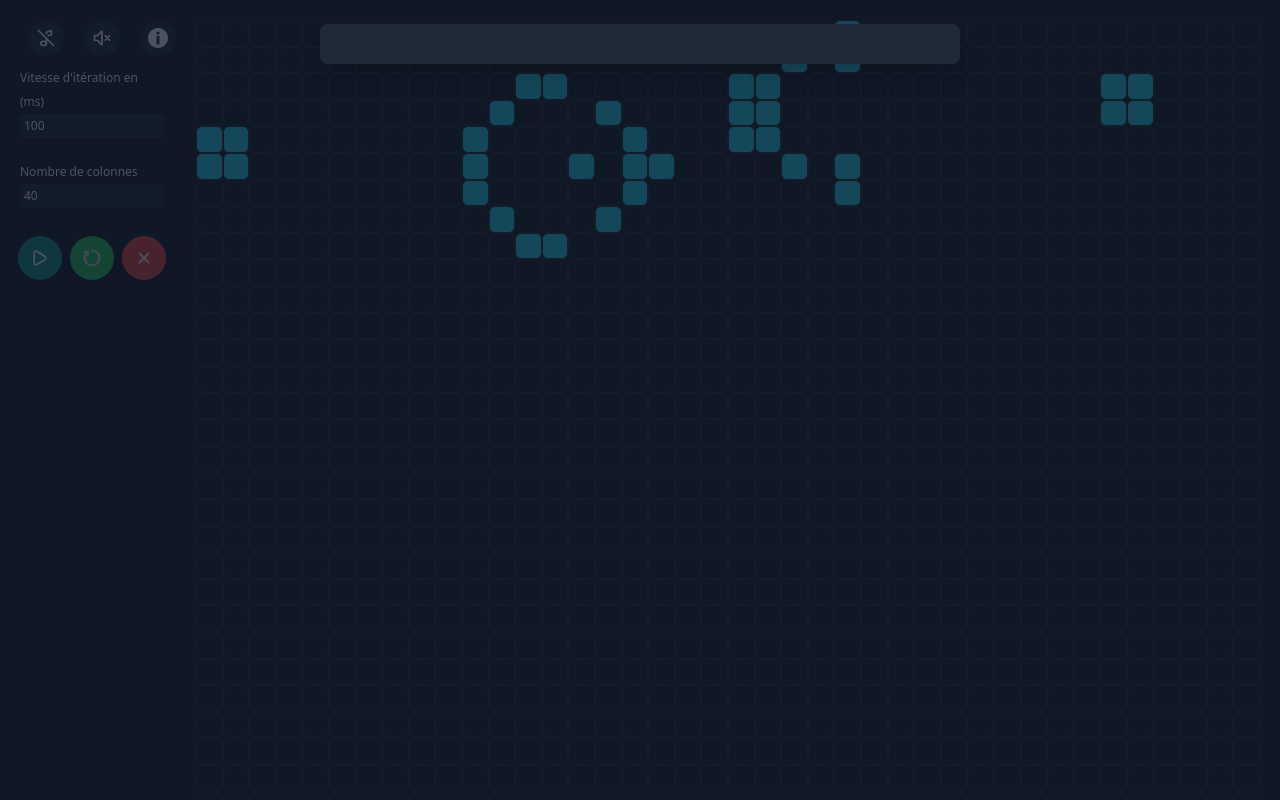
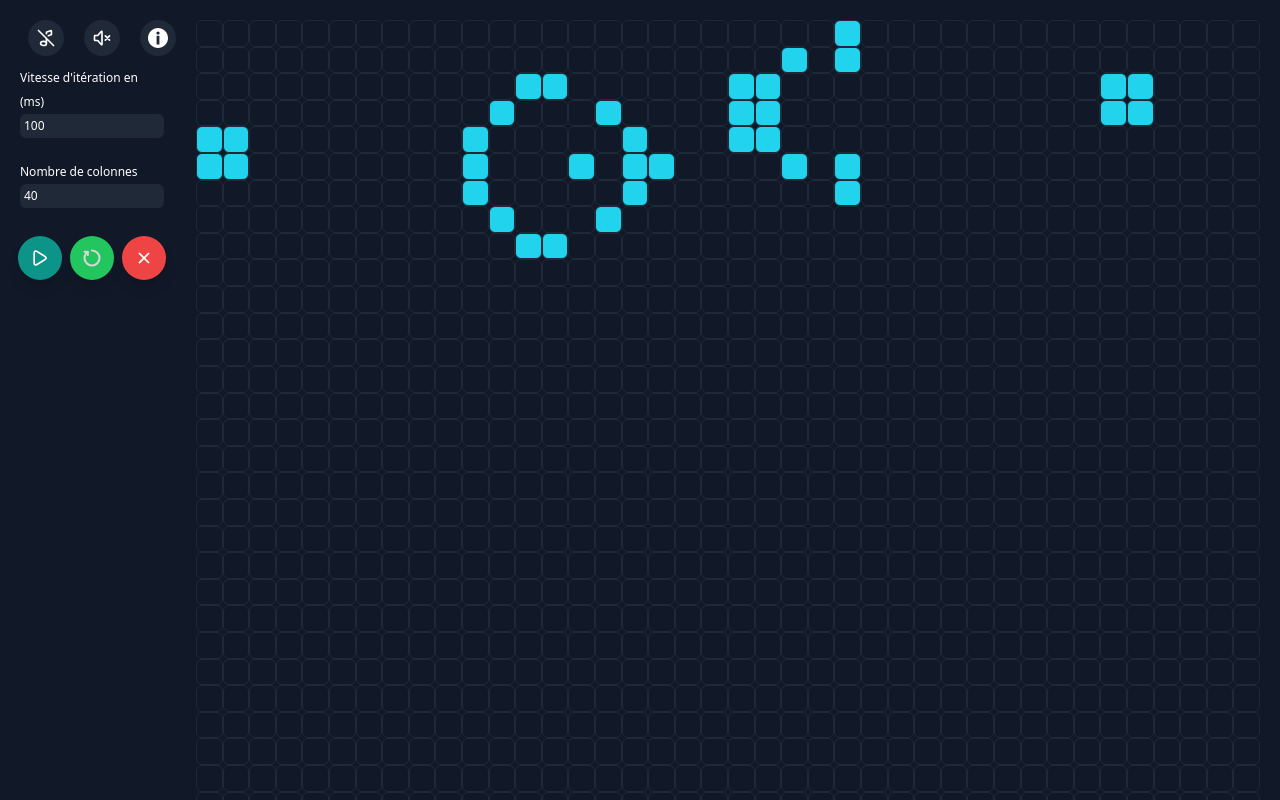
Before and after one commit to drxp21/game_of_life, a Vue app: page / in a window 1280 px wide. Shown: the top 800 px of the page. Built offline with nearby package versions, Linux system fonts and the light colour scheme.

Commit message:
minor changes the

```diff
--- a/src/App.vue
+++ b/src/App.vue
@@ -5,7 +5,7 @@ let isRunning = ref(false);
 let ostIsPlaying = ref(false);
 let sfxIsPlaying = ref(false);
 
-let show = ref(true);
+let show = ref(false);
 let rows = ref(40);
 let generationCount = ref(0);
 let allCells = ref([]);
```
